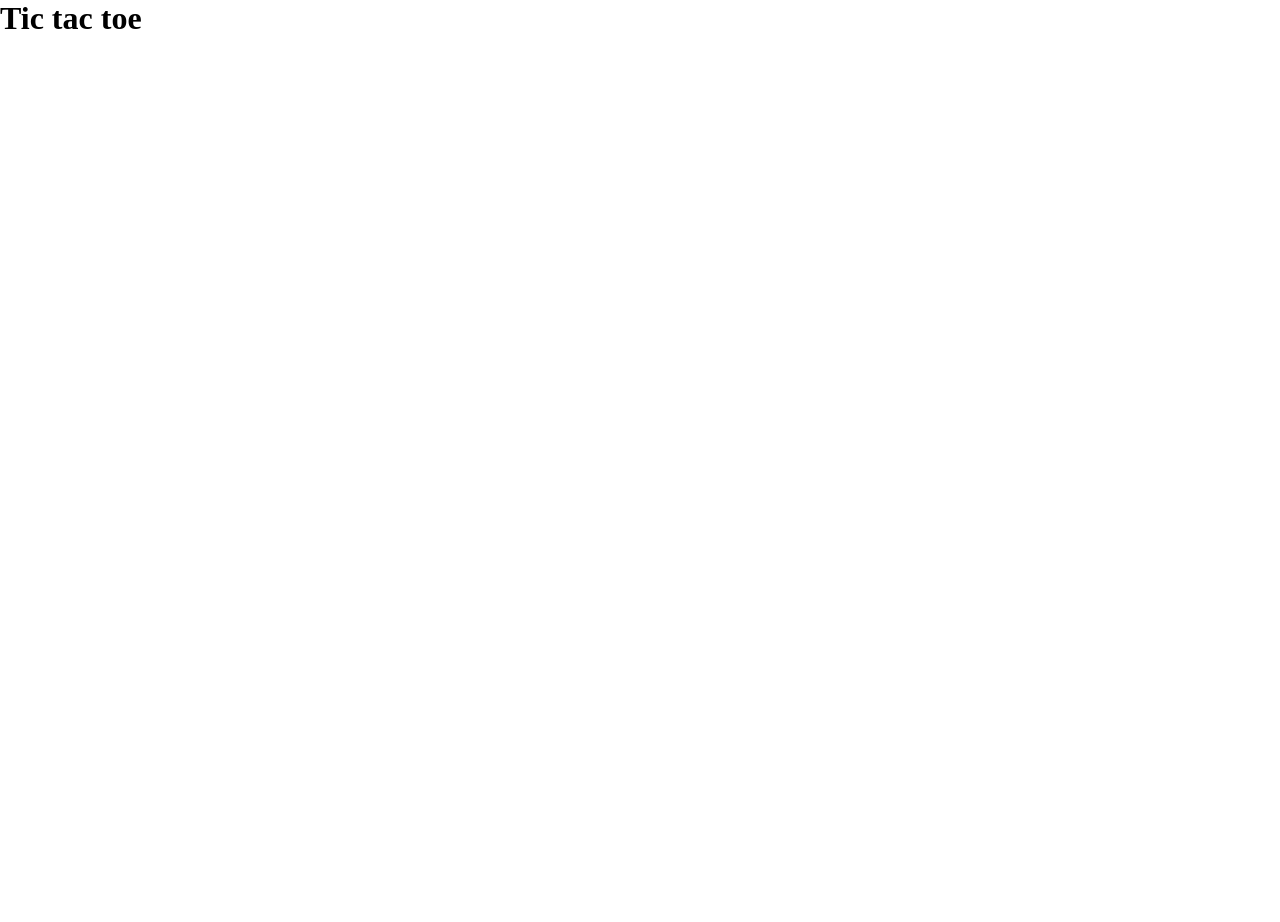
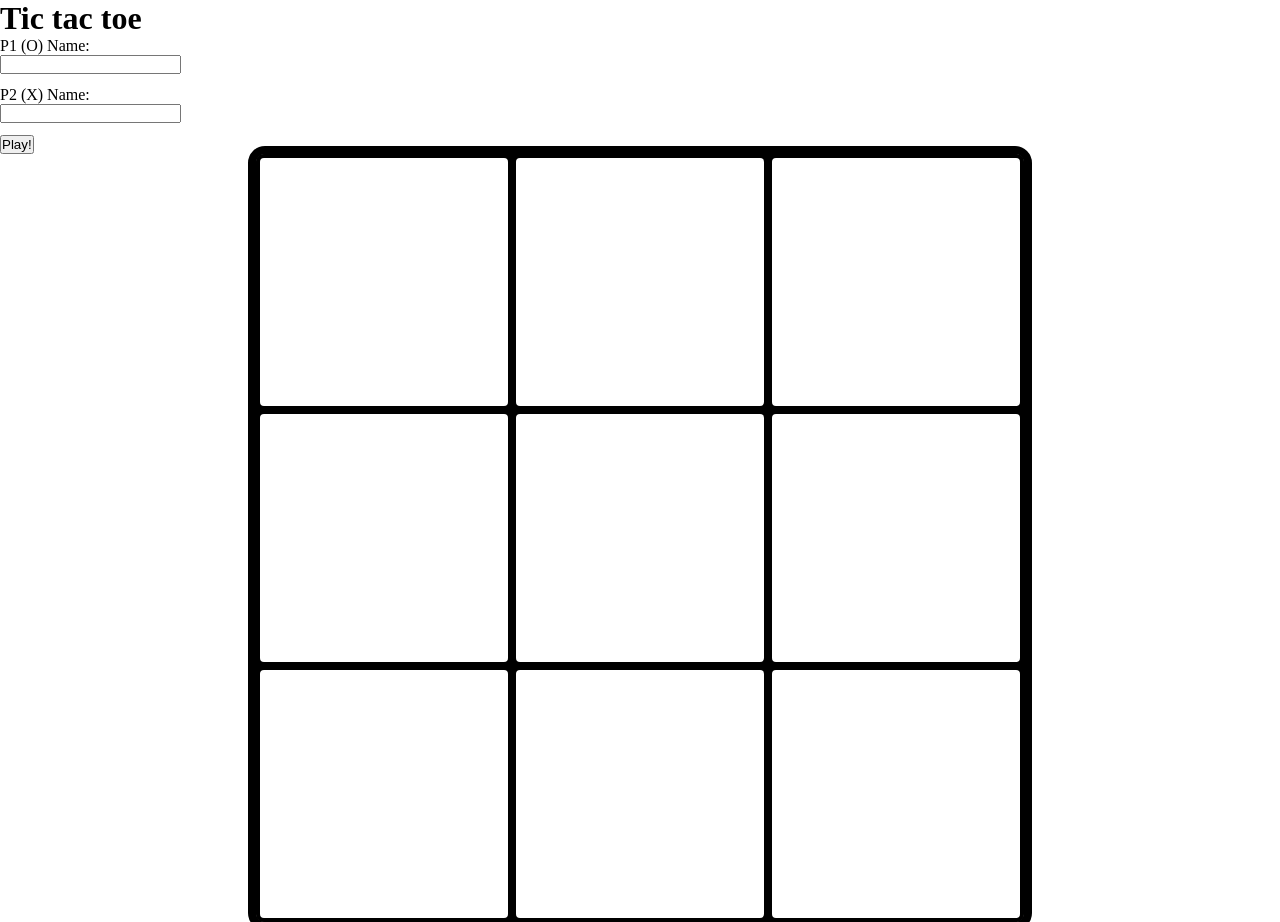
Before and after one commit to another-fullstack-dev/tic-tac-toe, a plain HTML site: page index.html in a window 1280 px wide. Before the commit the page ends 800 px from the top, so only its background shows below. Drawn offline with Linux system fonts and the light colour scheme.

Commit message:
add controls and remove bad code

```diff
--- a/index.html
+++ b/index.html
@@ -9,5 +9,31 @@
 </head>
 <body>
     <h1>Tic tac toe</h1>
+    <div>
+        <form action="#">
+            <label for="name-p1">P1 (O) Name:</label>
+            <input type="text" id="name-p1">
+            <label for="name-p2">P2 (X) Name:</label>
+            <input type="text" id="name-p2">
+        </form>
+        <button class="play">Play!</button>
+    </div>
+    <div class="root">
+        <div>
+            <div></div>
+            <div></div>
+            <div></div>
+        </div>
+        <div>
+            <div></div>
+            <div></div>
+            <div></div>
+        </div>
+        <div>
+            <div></div>
+            <div></div>
+            <div></div>
+        </div>
+    </div>
 </body>
 </html>
--- a/script.js
+++ b/script.js
@@ -1,4 +1,5 @@
 const gameboard = (function() {
+    // why not put rows in an object as well?
     const row1 = [null, null, null];
     const row2 = [null, null, null];
     const row3 = [null, null, null];
@@ -42,6 +43,7 @@ function setPlayers(){
 *  the same thing repeated two more times. currently i cant
 *  (or rather dont want to) think of better solution, too bad!
 */
+
 function checkWinRows(){
     let win = false;
     if (gameboard.hasNull.row1 == "full" &&
@@ -94,13 +96,6 @@ function checkWinColumns(){
     gameboard.columns.column3[1] = gameboard.row2[2];
     gameboard.columns.column3[2] = gameboard.row3[2];
 
-    // i don't think this is necessary
-    if (gameboard.hasNull.column1 == "full" &&
-        gameboard.hasNull.column2 == "full" &&
-        gameboard.hasNull.column3 == "full"){
-            return win = "tie";
-        }
-
     for (const column in gameboard.columns) {
         if (gameboard.hasNull[column] == "full"){
             continue;
@@ -138,13 +133,6 @@ function checkWinDiagonals(){
     gameboard.diagonals.diagonal2[0] = gameboard.row1[2];
     gameboard.diagonals.diagonal2[1] = gameboard.row2[1];
     gameboard.diagonals.diagonal2[2] = gameboard.row3[0];
-
-    // i don't think this is necessary
-    if (gameboard.hasNull.diagonal1 == "full" &&
-        gameboard.hasNull.diagonal2 == "full" &&
-        gameboard.hasNull.diagonal3 == "full"){
-            return win = "tie";
-        }
 
     for (const diagonal in gameboard.diagonals) {
         if (gameboard.hasNull[diagonal] == "full"){
--- a/style.css
+++ b/style.css
@@ -5,3 +5,34 @@
     padding: 0;
     box-sizing: border-box;
 }
+
+.root {
+    min-width: 25vw;
+    max-width: fit-content;
+    height: auto;
+    outline: 8px solid black;
+    margin: auto;
+    border-radius: 9px;
+    background-color: black;
+}
+
+.root > div {
+    display: flex;
+}
+
+.root > div > div {
+    min-height: 256px;
+    min-width: 256px;
+    flex: 1;
+    border: 4px solid black;
+    border-radius: 8px;
+    background-color: white;
+}
+
+form > * {
+    display: block;
+}
+
+form > input {
+    margin-bottom: 12px;
+}
```
